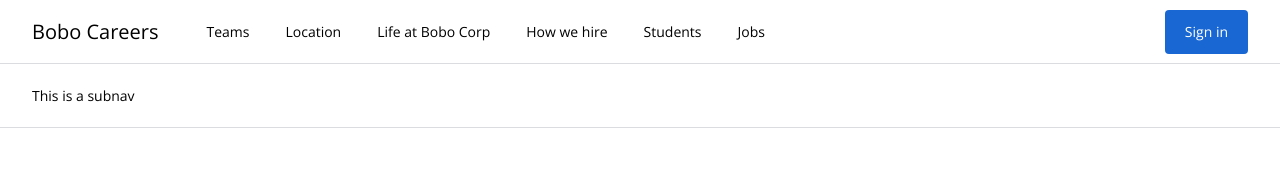
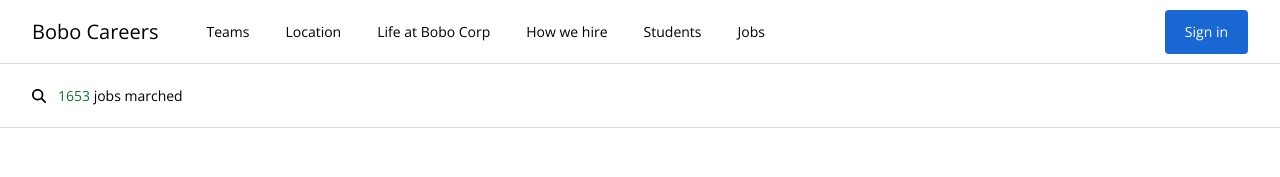
Before and after one commit to OlgaPrikhodko/job-search-2, a Vue app: page / in a window 1280 px wide. Shown: the top 177 px of the page. Built offline with nearby package versions, Linux system fonts and the light colour scheme.

Commit message:
add content to TheSubnav

```diff
--- a/src/components/TheSubnav.vue
+++ b/src/components/TheSubnav.vue
@@ -1,6 +1,9 @@
 <template>
   <div class="h-16 w-full border-b border-solid border-brand-grey-1 bg-white">
-    <div class="flex h-full items-center px-8">This is a subnav</div>
+    <div class="flex h-full items-center px-8">
+      <font-awesome-icon :icon="['fas', 'search']" class="mr-3" />
+      <span><span class="text-brand-green-1">1653</span> jobs marched</span>
+    </div>
   </div>
 </template>
 
```
